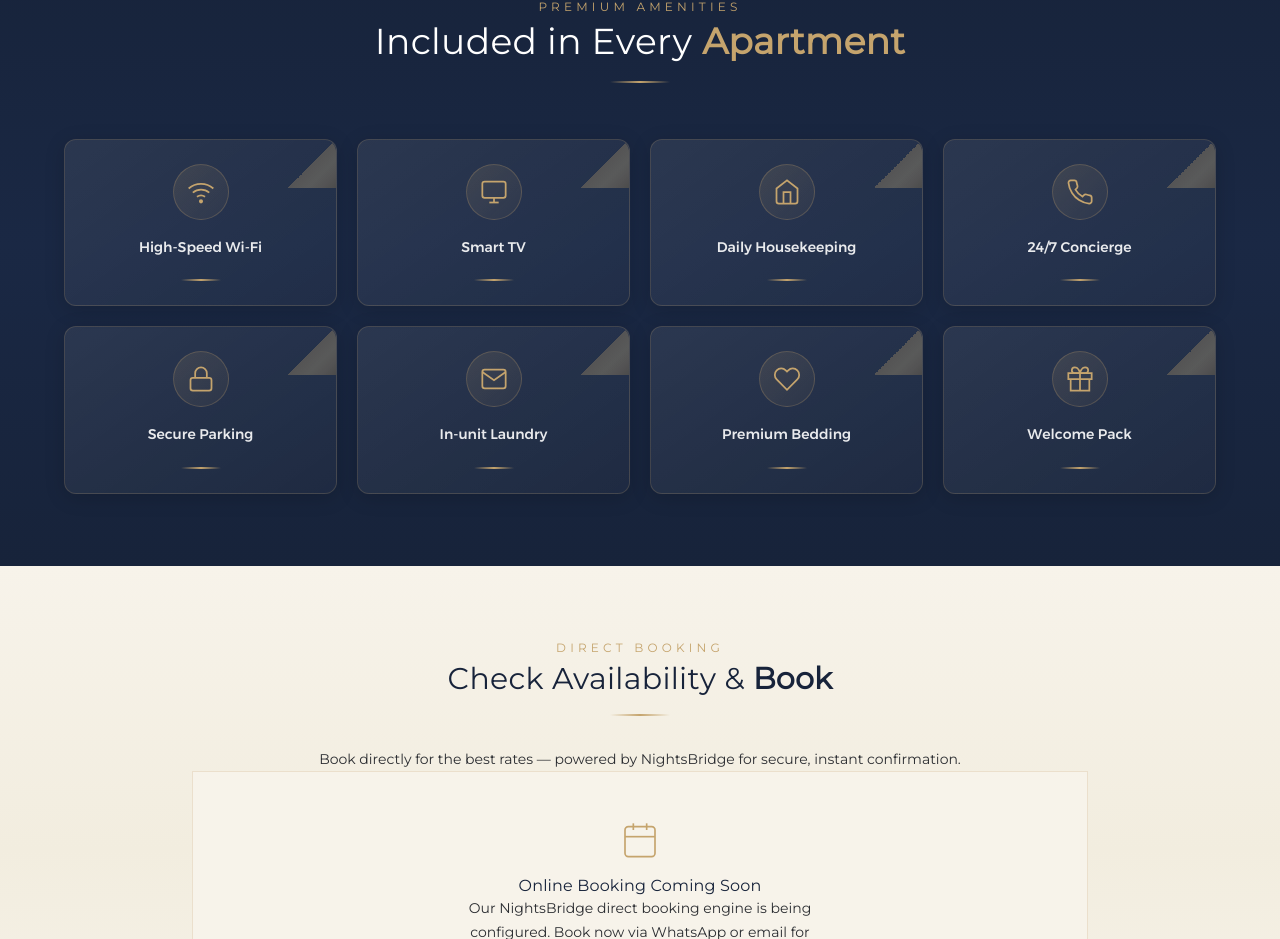
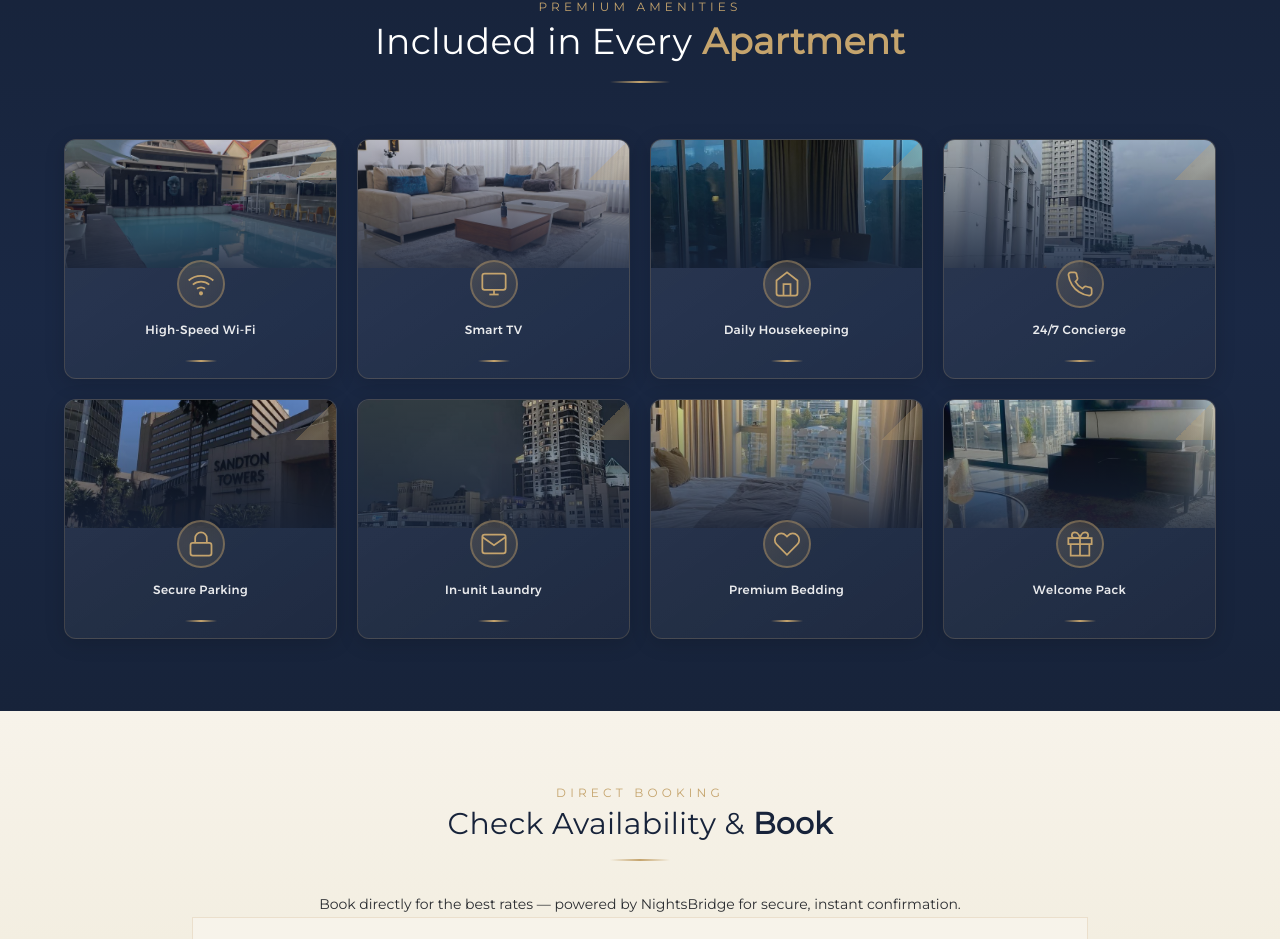
Before and after one commit to osamacreative01-max/URBAN-STAYS, a Next.js app: page /apartments in a window 1280 px wide. Shown: the part 2077-3016 px from the top of the page. Built offline with nearby package versions, Linux system fonts and the light colour scheme.

Commit message:
Add images to Premium Amenities cards

```diff
--- a/app/apartments/page.tsx
+++ b/app/apartments/page.tsx
@@ -278,6 +278,7 @@ export default function ApartmentsPage() {
                 </svg>
               ),
               label: "High-Speed Wi-Fi",
+              image: "/images/gallery/WhatsApp Image 2026-08-25 at 12.57.06 PM.jpeg",
             },
             {
               icon: (
@@ -288,6 +289,7 @@ export default function ApartmentsPage() {
                 </svg>
               ),
               label: "Smart TV",
+              image: "/images/WhatsApp Image 2026-08-03 at 5.08.06 PM.jpeg",
             },
             {
               icon: (
@@ -297,6 +299,7 @@ export default function ApartmentsPage() {
                 </svg>
               ),
               label: "Daily Housekeeping",
+              image: "/images/gallery/master bedroom big windows view.jpg",
             },
             {
               icon: (
@@ -305,6 +308,7 @@ export default function ApartmentsPage() {
                 </svg>
               ),
               label: "24/7 Concierge",
+              image: "/images/gallery/Leonardo Sandton.jpg",
             },
             {
               icon: (
@@ -314,6 +318,7 @@ export default function ApartmentsPage() {
                 </svg>
               ),
               label: "Secure Parking",
+              image: "/images/gallery/Sandton Towers.jpg",
             },
             {
               icon: (
@@ -323,6 +328,7 @@ export default function ApartmentsPage() {
                 </svg>
               ),
               label: "In-unit Laundry",
+              image: "/images/gallery/Sandton, South Africa.jpg",
             },
             {
               icon: (
@@ -331,6 +337,7 @@ export default function ApartmentsPage() {
                 </svg>
               ),
               label: "Premium Bedding",
+              image: "/images/gallery/Sandton, South Africa 🤍.jpg",
             },
             {
               icon: (
@@ -343,11 +350,12 @@ export default function ApartmentsPage() {
                 </svg>
               ),
               label: "Welcome Pack",
+              image: "/images/gallery/Sandton city diaries __.jpg",
             },
           ].map((item, i) => (
             <div
               key={i}
-              className="group relative rounded-xl p-6 text-center transition-all duration-500 card-hover reveal-scale"
+              className="group relative rounded-xl overflow-hidden transition-all duration-500 card-hover reveal-scale flex flex-col"
               style={{
                 background: "linear-gradient(145deg, rgba(255,255,255,0.08) 0%, rgba(255,255,255,0.03) 100%)",
                 border: "1px solid rgba(197,164,109,0.2)",
@@ -357,21 +365,39 @@ export default function ApartmentsPage() {
             >
               {/* Gold corner accent */}
               <div
-                className="absolute top-0 right-0 w-12 h-12 opacity-30"
+                className="absolute top-0 right-0 w-10 h-10 opacity-30 z-10"
                 style={{
                   background: "linear-gradient(135deg, transparent 50%, #C5A46D 50%, #D4B87E 70%, #C5A46D 85%, #A8894E 100%)",
-                  borderRadius: "0 0.75rem 0 0",
+                  borderRadius: "0 0.5rem 0 0",
                 }}
               />
 
+              {/* Image */}
+              <div className="relative h-32 overflow-hidden">
+                <img
+                  src={item.image}
+                  alt={item.label}
+                  className="w-full h-full object-cover transition-transform duration-700 group-hover:scale-110"
+                />
+                <div
+                  className="absolute inset-0"
+                  style={{
+                    background: "linear-gradient(to bottom, rgba(23,35,58,0.2) 0%, rgba(23,35,58,0.85) 100%)",
+                  }}
+                />
+              </div>
+
+              {/* Content */}
+              <div className="p-5 text-center flex flex-col items-center flex-1">
                 {/* Icon */}
                 <div
-                className="mx-auto mb-4 flex items-center justify-center rounded-full transition-all duration-300"
+                  className="mb-3 flex items-center justify-center rounded-full transition-all duration-300 group-hover:scale-110 -mt-7 relative z-10"
                   style={{
-                  width: 56,
-                  height: 56,
-                  background: "linear-gradient(135deg, rgba(197,164,109,0.15) 0%, rgba(197,164,109,0.05) 100%)",
-                  border: "1px solid rgba(197,164,109,0.25)",
+                    width: 48,
+                    height: 48,
+                    background: "linear-gradient(135deg, rgba(197,164,109,0.2) 0%, rgba(197,164,109,0.1) 100%)",
+                    border: "2px solid rgba(197,164,109,0.4)",
+                    backdropFilter: "blur(8px)",
                   }}
                 >
                   {item.icon}
@@ -379,17 +405,18 @@ export default function ApartmentsPage() {
 
                 {/* Label */}
                 <p
-                className="font-montserrat text-sm font-medium"
+                  className="font-montserrat text-xs font-medium tracking-wide"
                   style={{ color: "rgba(255,255,255,0.9)" }}
                 >
                   {item.label}
                 </p>
+              </div>
 
               {/* Bottom gold line */}
               <div
-                className="mx-auto mt-5"
+                className="mx-auto mb-4"
                 style={{
-                  width: 40,
+                  width: 32,
                   height: 2,
                   background: "linear-gradient(90deg, transparent, #C5A46D, transparent)",
                 }}
```
Lines whose indentation alone changed are shown as unchanged.
